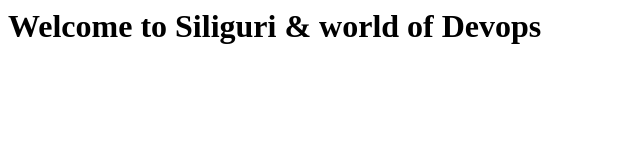
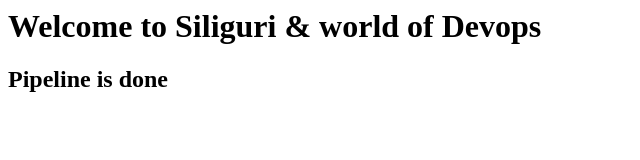
Before and after one commit to neel-max-creator/tour, a plain HTML site: page index.html in a window 1280 px wide. Shown: the whole page, without its empty margins (0-640 px from the left). Drawn offline with Linux system fonts and the light colour scheme.

Commit message:
piepeline finished

```diff
--- a/index.html
+++ b/index.html
@@ -2,5 +2,6 @@
 <title> DevOps CI/CD Pipeline </title>
 <body>
 <h1> Welcome to Siliguri & world of Devops </h1>
+<h2> Pipeline is done </h2>
 </body>
 </html>
```
